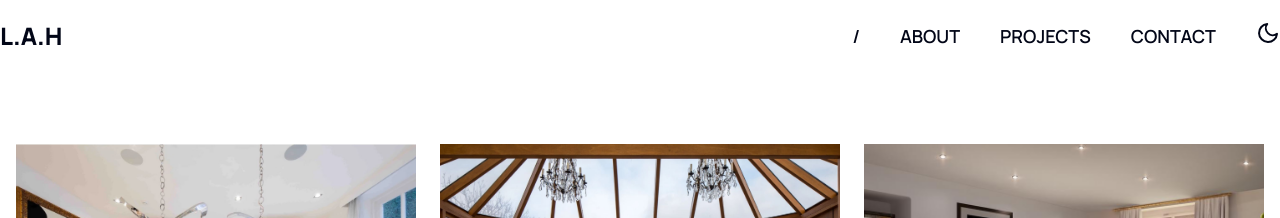
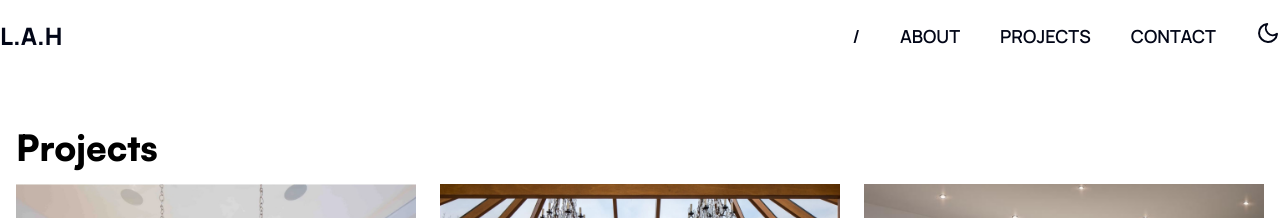
Before and after one commit to saadkhaan/lah, a Next.js app: page /projects in a window 1280 px wide. Shown: the top 218 px of the page. Built offline with nearby package versions, Linux system fonts and the light colour scheme.

Commit message:
projects page title added

```diff
--- a/app/projects/page.js
+++ b/app/projects/page.js
@@ -7,7 +7,7 @@ export default function Page() {
 	return (
 		<div className="py-32 px-4">
 			<div className="container">
-				{/* <h1 className="text-4xl">Projects</h1> */}
+				<h1 className="text-4xl">Projects</h1>
 				<div className="grid md:grid-cols-3 gap-6 mt-4 projects-grid">
 					<Link href="./projects/belgravia-mews">
 						<div className="col-1">
```
